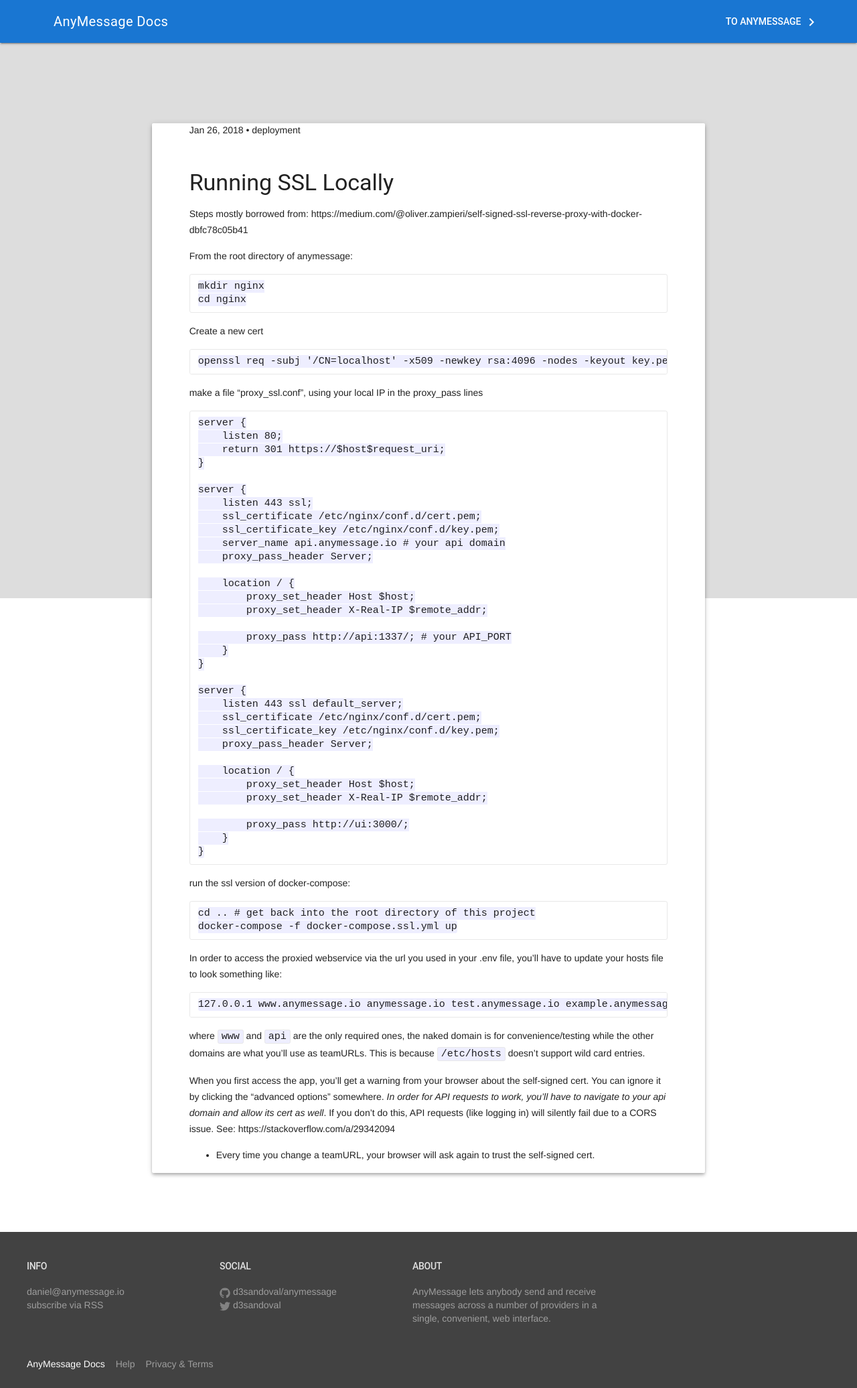
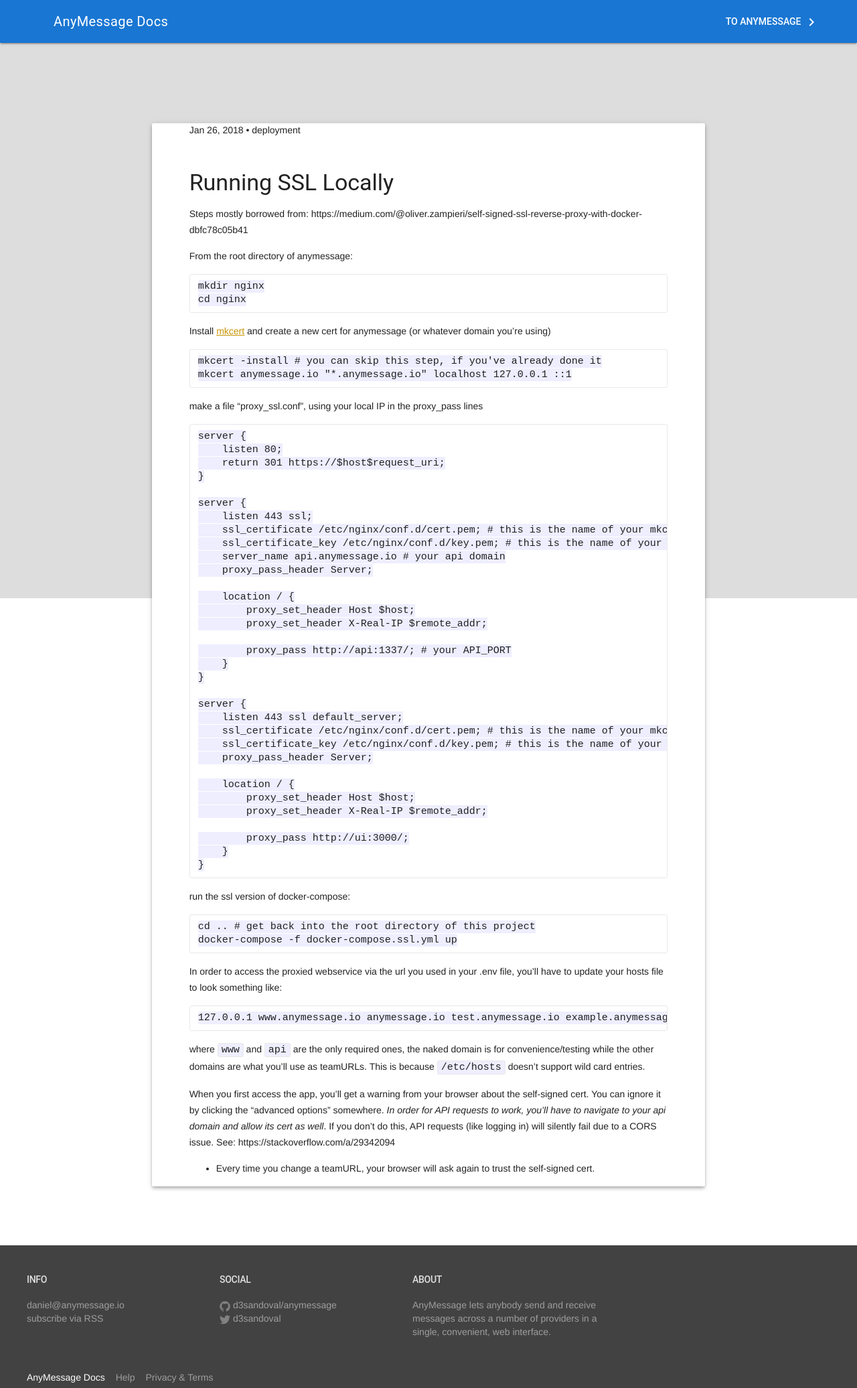
Before and after one commit to DreaminDani/anymessage, a Jekyll site: the page built from docs/_posts/2019-01-26-local_ssl.md, in a window 1280 px wide. Shown: the whole page at 67% size. Built offline with Jekyll 4.4.1, drawn with Linux system fonts in a browser that asks for light colours.

Commit message:
better local ssl

````diff
--- a/docs/_posts/2019-01-26-local_ssl.md
+++ b/docs/_posts/2019-01-26-local_ssl.md
@@ -13,9 +13,10 @@
 cd nginx
 ```
 
-Create a new cert
+Install [mkcert](https://github.com/FiloSottile/mkcert) and create a new cert for anymessage (or whatever domain you're using)
 ```
-openssl req -subj '/CN=localhost' -x509 -newkey rsa:4096 -nodes -keyout key.pem -out cert.pem -days 365
+mkcert -install # you can skip this step, if you've already done it
+mkcert anymessage.io "*.anymessage.io" localhost 127.0.0.1 ::1
 ```
 
 make a file "proxy_ssl.conf", using your local IP in the proxy_pass lines
@@ -27,8 +28,8 @@
 
 server {
     listen 443 ssl;
-    ssl_certificate /etc/nginx/conf.d/cert.pem;
-    ssl_certificate_key /etc/nginx/conf.d/key.pem;
+    ssl_certificate /etc/nginx/conf.d/cert.pem; # this is the name of your mkcert cert file
+    ssl_certificate_key /etc/nginx/conf.d/key.pem; # this is the name of your mkcert key file
     server_name api.anymessage.io # your api domain
     proxy_pass_header Server;
 
@@ -42,8 +43,8 @@
 
 server {
     listen 443 ssl default_server;
-    ssl_certificate /etc/nginx/conf.d/cert.pem;
-    ssl_certificate_key /etc/nginx/conf.d/key.pem;
+    ssl_certificate /etc/nginx/conf.d/cert.pem; # this is the name of your mkcert cert file
+    ssl_certificate_key /etc/nginx/conf.d/key.pem; # this is the name of your mkcert key file
     proxy_pass_header Server;
 
     location / {
````
Also changed, not shown: ui/src/util/AuthService.js (+6 -2 lines).
